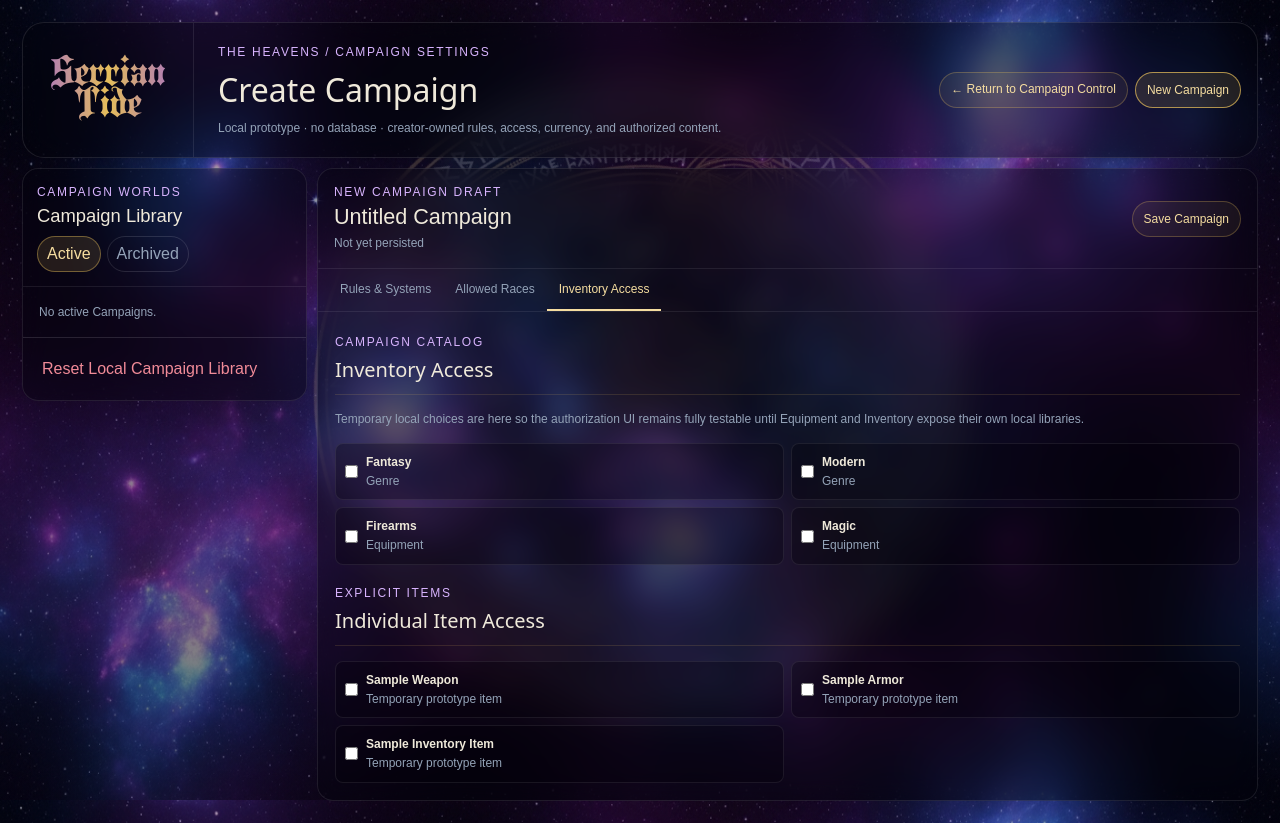
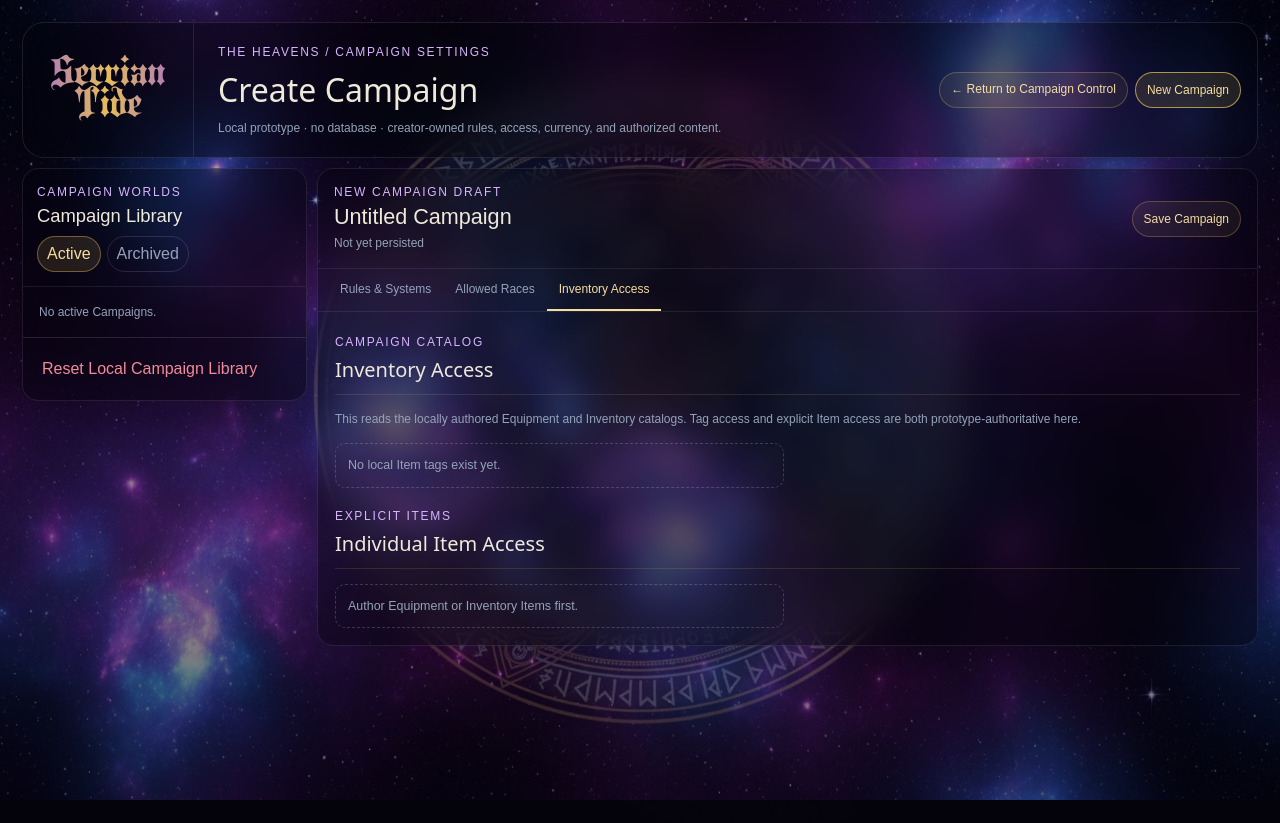
Before and after one commit to Revty79/serriantiderealweb, a Next.js app: page /heavens/campaigns in a window 1280 px wide. Both pictures are taken after a click on the button "Inventory Access". After the commit the page ends 800 px from the top, so only its background shows below. Built offline with nearby package versions, Linux system fonts and the light colour scheme.

Commit message:
Use local Item catalogs in Campaigns

```diff
--- a/src/app/heavens/campaigns/campaign-workspace.tsx
+++ b/src/app/heavens/campaigns/campaign-workspace.tsx
@@ -2,6 +2,7 @@
 
 import Link from "next/link";
 import { useMemo, useState } from "react";
+import { readItems } from "@/lib/local-item-store";
 
 type CampaignTab = "rules" | "races" | "inventory";
 
@@ -29,6 +30,8 @@ type LocalCampaign = {
   allowedRaceIds: number[];
   inventoryTagIds: number[];
   inventoryItemIds: number[];
+  inventoryTagKeys?: string[];
+  inventoryItemKeys?: string[];
   archivedAt: string | null;
   archiveReason: string;
   createdAt: string;
@@ -106,6 +109,8 @@ function newCampaign(id = 0): LocalCampaign {
     allowedRaceIds: [],
     inventoryTagIds: [],
     inventoryItemIds: [],
+    inventoryTagKeys: [],
+    inventoryItemKeys: [],
     archivedAt: null,
     archiveReason: "",
     createdAt: now,
@@ -476,57 +481,60 @@ function RaceColumn({
 }
 
 function InventoryAccess({ draft, onChange }: { draft: LocalCampaign; onChange: (draft: LocalCampaign) => void }) {
-  const placeholderTags = [
-    { id: 1, name: "Fantasy", group: "Genre" },
-    { id: 2, name: "Modern", group: "Genre" },
-    { id: 3, name: "Firearms", group: "Equipment" },
-    { id: 4, name: "Magic", group: "Equipment" },
-  ];
-  const placeholderItems = [
-    { id: 1, name: "Sample Weapon" },
-    { id: 2, name: "Sample Armor" },
-    { id: 3, name: "Sample Inventory Item" },
-  ];
+  const equipment = readItems("equipment").filter((item) => !item.archivedAt);
+  const inventory = readItems("inventory").filter((item) => !item.archivedAt);
+  const items = [
+    ...equipment.map((item) => ({ ...item, catalogKey: "equipment:" + item.id, scopeLabel: "Equipment" })),
+    ...inventory.map((item) => ({ ...item, catalogKey: "inventory:" + item.id, scopeLabel: "Inventory" })),
+  ].sort((a, b) => a.name.localeCompare(b.name));
+  const tags = [...new Map(items.flatMap((item) => item.tags.map((tag) => {
+    const key = item.scope + ":" + tag.group + ":" + tag.tag;
+    return [key, { key, name: tag.tag, group: tag.group || "Ungrouped" }] as const;
+  }))).values()].sort((a, b) => a.name.localeCompare(b.name));
+  const tagKeys = draft.inventoryTagKeys ?? [];
+  const itemKeys = draft.inventoryItemKeys ?? [];
 
   return <div className="campaign-section">
     <SectionHeading eyebrow="CAMPAIGN CATALOG" title="Inventory Access" />
-    <p className="campaign-help">Temporary local choices are here so the authorization UI remains fully testable until Equipment and Inventory expose their own local libraries.</p>
+    <p className="campaign-help">This reads the locally authored Equipment and Inventory catalogs. Tag access and explicit Item access are both prototype-authoritative here.</p>
 
     <div className="campaign-tag-grid">
-      {placeholderTags.map((tag) => (
-        <label key={tag.id} className={draft.inventoryTagIds.includes(tag.id) ? "is-selected" : ""}>
+      {tags.map((tag) => (
+        <label key={tag.key} className={tagKeys.includes(tag.key) ? "is-selected" : ""}>
           <input
             type="checkbox"
-            checked={draft.inventoryTagIds.includes(tag.id)}
+            checked={tagKeys.includes(tag.key)}
             onChange={(event) => onChange({
               ...draft,
-              inventoryTagIds: event.target.checked
-                ? [...draft.inventoryTagIds, tag.id]
-                : draft.inventoryTagIds.filter((id) => id !== tag.id),
+              inventoryTagKeys: event.target.checked
+                ? [...tagKeys, tag.key]
+                : tagKeys.filter((key) => key !== tag.key),
             })}
           />
           <div><strong>{tag.name}</strong><span>{tag.group}</span></div>
         </label>
       ))}
+      {!tags.length ? <p className="campaign-empty-state">No local Item tags exist yet.</p> : null}
     </div>
 
     <SectionHeading eyebrow="EXPLICIT ITEMS" title="Individual Item Access" />
     <div className="campaign-tag-grid">
-      {placeholderItems.map((item) => (
-        <label key={item.id} className={draft.inventoryItemIds.includes(item.id) ? "is-selected" : ""}>
+      {items.map((item) => (
+        <label key={item.catalogKey} className={itemKeys.includes(item.catalogKey) ? "is-selected" : ""}>
           <input
             type="checkbox"
-            checked={draft.inventoryItemIds.includes(item.id)}
+            checked={itemKeys.includes(item.catalogKey)}
             onChange={(event) => onChange({
               ...draft,
-              inventoryItemIds: event.target.checked
-                ? [...draft.inventoryItemIds, item.id]
-                : draft.inventoryItemIds.filter((id) => id !== item.id),
+              inventoryItemKeys: event.target.checked
+                ? [...itemKeys, item.catalogKey]
+                : itemKeys.filter((key) => key !== item.catalogKey),
             })}
           />
-          <div><strong>{item.name}</strong><span>Temporary prototype item</span></div>
+          <div><strong>{item.name}</strong><span>{item.scopeLabel} · {item.category} · {item.credits ?? "Unpriced"} Credits</span></div>
         </label>
       ))}
+      {!items.length ? <p className="campaign-empty-state">Author Equipment or Inventory Items first.</p> : null}
     </div>
   </div>;
 }
```
